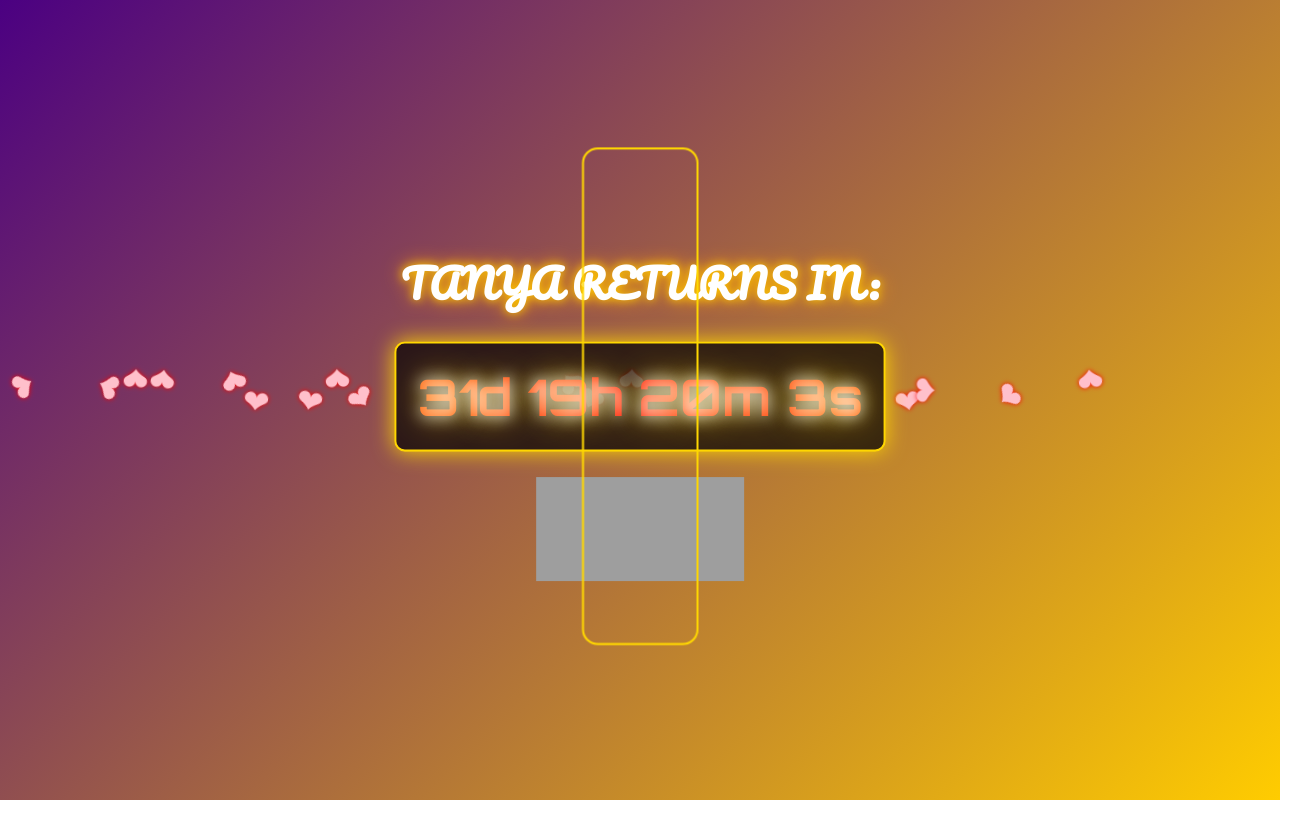
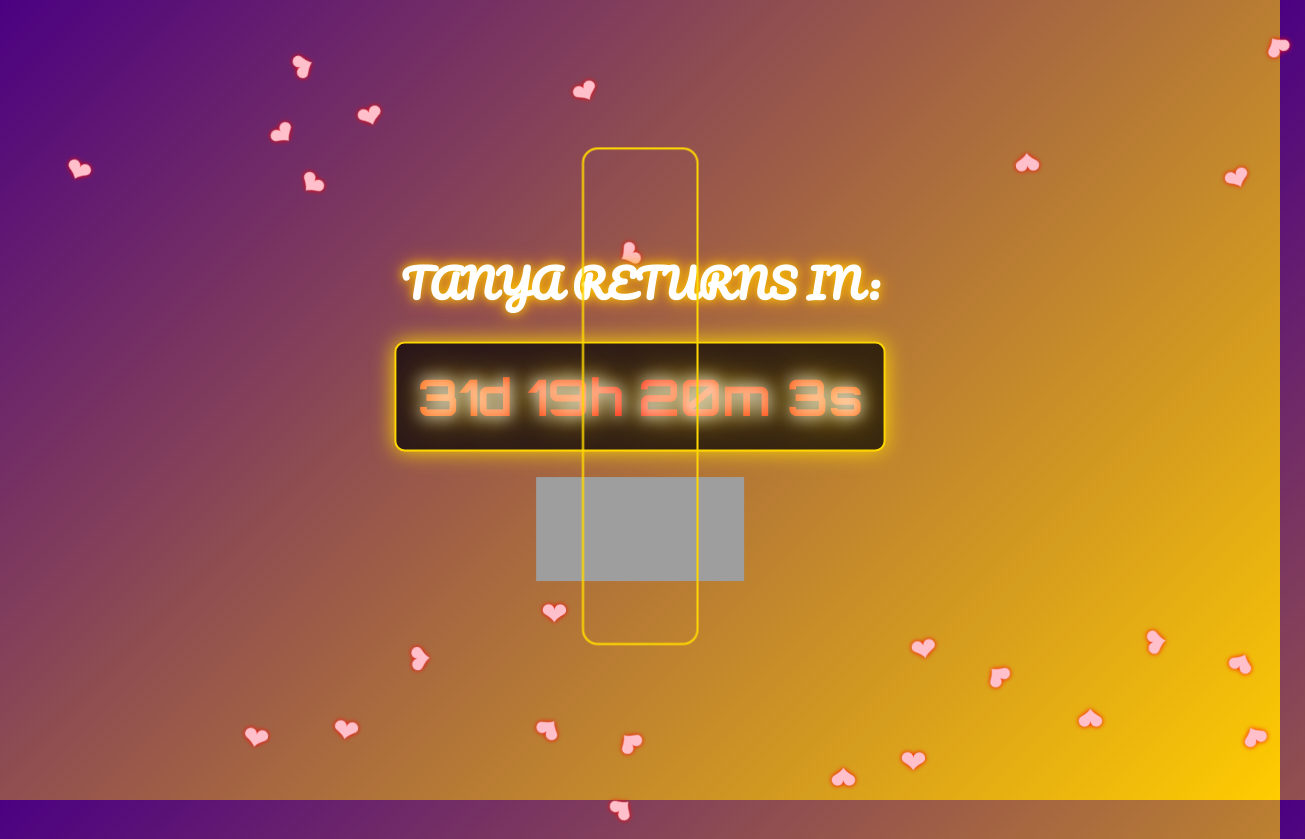
Before and after one commit to kevboehm/eastlake, a plain HTML site: page index.html in a window 1280 px wide. Shown: the whole page, 1305 px wide, since content can reach past the window. Before the commit the page ends 800 px from the top, so only its background shows below. Drawn offline with Linux system fonts and the light colour scheme; grey boxes are pictures that could not be loaded.

```diff
--- a/index.html
+++ b/index.html
@@ -114,7 +114,7 @@
             100% { transform: scale(1); }
         }
 
-        /* Floating hearts */
+        /* Update heart styles */
         .heart {
             position: absolute;
             color: pink;
@@ -122,6 +122,17 @@
             pointer-events: none;
             animation: float 3s ease-in-out infinite;
             text-shadow: 0 0 5px red;
+            z-index: 0; /* Put hearts behind content by default */
+        }
+
+        .heart.front {
+            z-index: 2; /* Put some hearts in front of content */
+        }
+
+        /* Ensure main content stays in middle layer */
+        h1, .container {
+            z-index: 1;
+            position: relative;
         }
 
         @keyframes gradient {
@@ -193,12 +204,26 @@
             this.style.display = "none"; // Hide button after playing
         });
 
-        // Add function to create floating hearts
+        // Update createHeart function
         function createHeart() {
             const heart = document.createElement('div');
             heart.className = 'heart';
             heart.innerHTML = '❤';
+
+            // Randomize starting position
             heart.style.left = Math.random() * 100 + 'vw';
+
+            // Randomly decide if heart should be in front or behind
+            if (Math.random() > 0.5) {
+                heart.classList.add('front');
+            }
+
+            // Position hearts above or below the content
+            const verticalPosition = Math.random() > 0.5 ?
+                Math.random() * 30 + 'vh' :  // Top 30% of screen
+                (Math.random() * 30 + 70) + 'vh';  // Bottom 30% of screen
+            heart.style.top = verticalPosition;
+
             heart.style.animationDuration = Math.random() * 3 + 2 + 's';
             document.body.appendChild(heart);
 
@@ -208,8 +233,8 @@
             }, 5000);
         }
 
-        // Create hearts periodically
-        setInterval(createHeart, 300);
+        // Create hearts more frequently
+        setInterval(createHeart, 200);  // Increased frequency from 300ms to 200ms
     </script>
 </body>
 </html>
```
